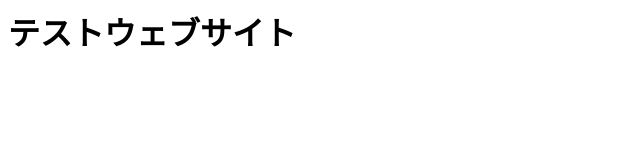
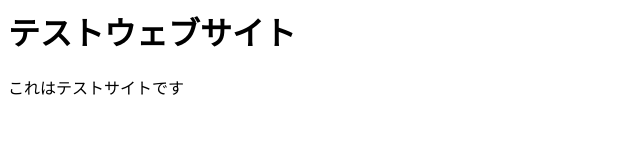
Before and after one commit to jyo07140714/oss_web_test_joichi, a plain HTML site: page index.html in a window 1280 px wide. Shown: the whole page, without its empty margins (0-640 px from the left). Drawn offline with Linux system fonts and the light colour scheme.

Commit message:
Update index html

```diff
--- a/index.html
+++ b/index.html
@@ -1,10 +1,8 @@
 <html>
-
-<head>
-</head>
-
-<body>
-    <h1>テストウェブサイト</h1>
-</body>
-
+    <head>
+    </head>
+    <body>
+        <h1>テストウェブサイト</h1>
+        <p>これはテストサイトです</p>
+    </body>
 </html>
```
